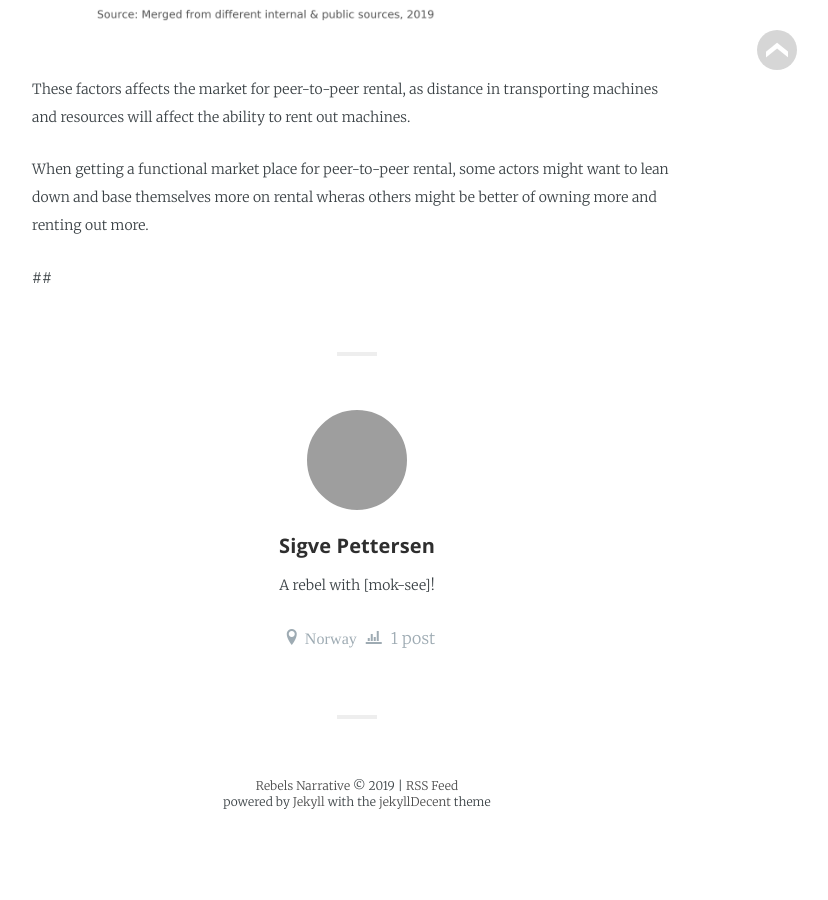
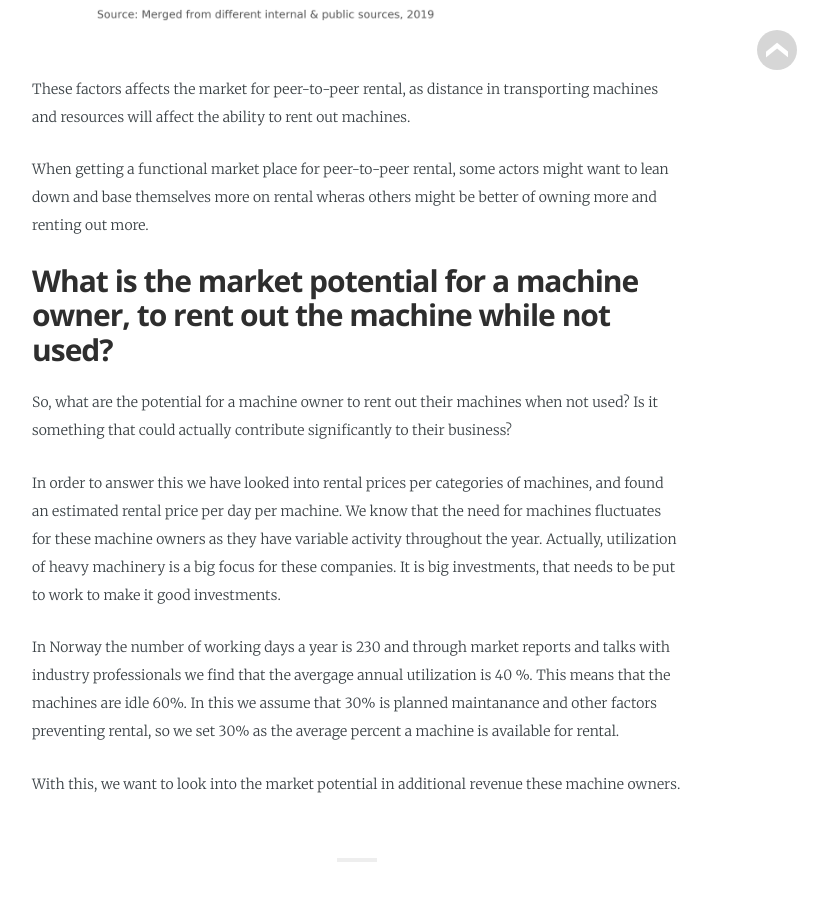
Before and after one commit to mok-see/mok-see.github.io, a Jekyll site: the page built from _posts/2019-12-20-Utilization.md, in a window 1280 px wide and 900 px high, scrolled down 4303 px. Shown: the whole window, without its empty margins (283-1111 px from the left). Built offline with Jekyll 4.4.1, drawn with Linux system fonts in a browser that asks for light colours; some web fonts are replaced; before the commit the page ends 5133 px from its top, so only the background shows below that.

Commit message:
edited text on blogpost

```diff
--- a/_posts/2019-12-20-Utilization.md
+++ b/_posts/2019-12-20-Utilization.md
@@ -21,7 +21,7 @@ Construction productivity has actually declined in some markets since the 1990s
 
 Financial returns for contractors are often relatively low—and volatile and as activity is uncertain. Machine owners typically invest in equipment to handle high activity, but as the average contractor have under 50% utilization of their machines it shows that the optimal investment level could be lower.
 
-![Construction Market Utilization](/assets/machine-utilization.png)
+![Construction Market Utilization](/assets/machine-utilization2.png)
 
 Activity is project based, and the contractors compete for the project that generate activity and need for machine capacity. This means that when some have a high need for capacity, others peers in the market have over capacity. Hence, there is a potential for improving productivity and financial returns on investments in equipment, by peer-to-peer rental.
 
@@ -36,7 +36,7 @@ To explore this, we asked ourselves;
 ## The Norwegian Construction industry
 We looked at 2004 Construction Companies in Norway, that collectively turn over **EUR 10 Billion** annual revenue. Out of these companies **1870** of them have ownes heavy equipment. They own a total of **31 386** machines, of different types as showed in the histogram below.
 
- ![Number of machines per type](/assets/machine_types.png)
+ ![Number of machines per type](/assets/machine_types2.png)
 
 ## How this market is distributed in Norway
 
@@ -56,4 +56,12 @@ These factors affects the market for peer-to-peer rental, as distance in transpo
 
 When getting a functional market place for peer-to-peer rental, some actors might want to lean down and base themselves more on rental wheras others might be better of owning more and renting out more.
 
-##
+## What is the market potential for a machine owner, to rent out the machine while not used?
+
+So, what are the potential for a machine owner to rent out their machines when not used? Is it something that could actually contribute significantly to their business?
+
+In order to answer this we have looked into rental prices per categories of machines, and found an estimated rental price per day per machine. We know that the need for machines fluctuates for these machine owners as they have variable activity throughout the year. Actually, utilization of heavy machinery is a big focus for these companies. It is big investments, that needs to be put to work to make it good investments.
+
+In Norway the number of working days a year is 230 and through market reports and talks with industry professionals we find that the avergage annual utilization is 40 %. This means that the machines are idle 60%. In this we assume that 30% is planned maintanance and other factors preventing rental, so we set 30% as the average percent a machine is available for rental.
+
+With this, we want to look into the market potential in additional revenue these machine owners.
```
Also changed, not shown: assets/machine-utilization2.png (renamed from assets/machine-utilization.png), assets/machine_types2.png (renamed from assets/machine_types.png), assets/sigve-cool.jpg (deleted).
